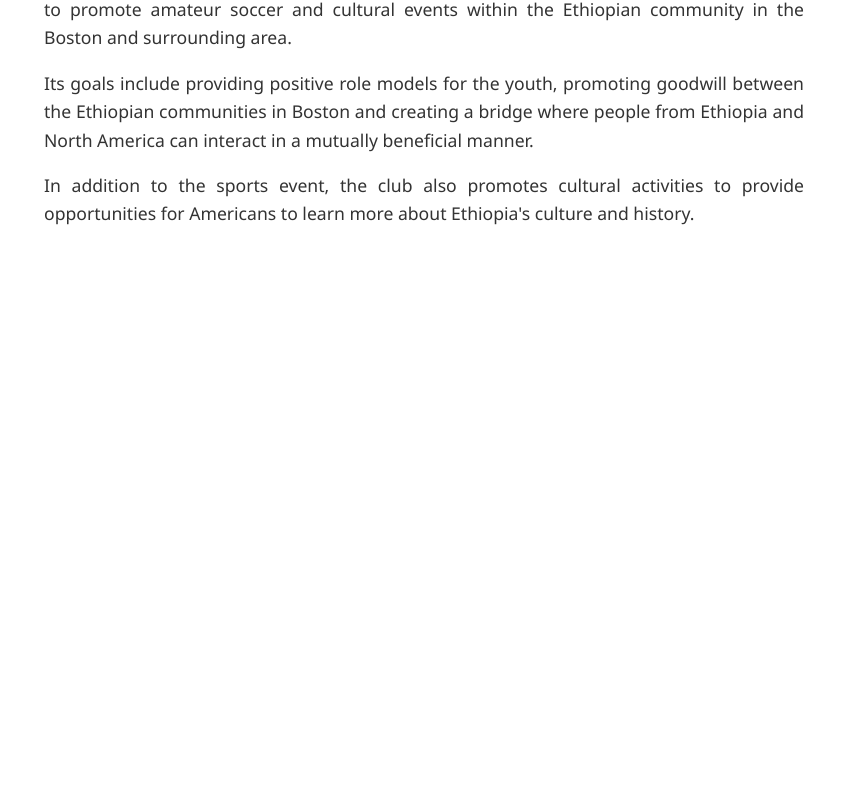
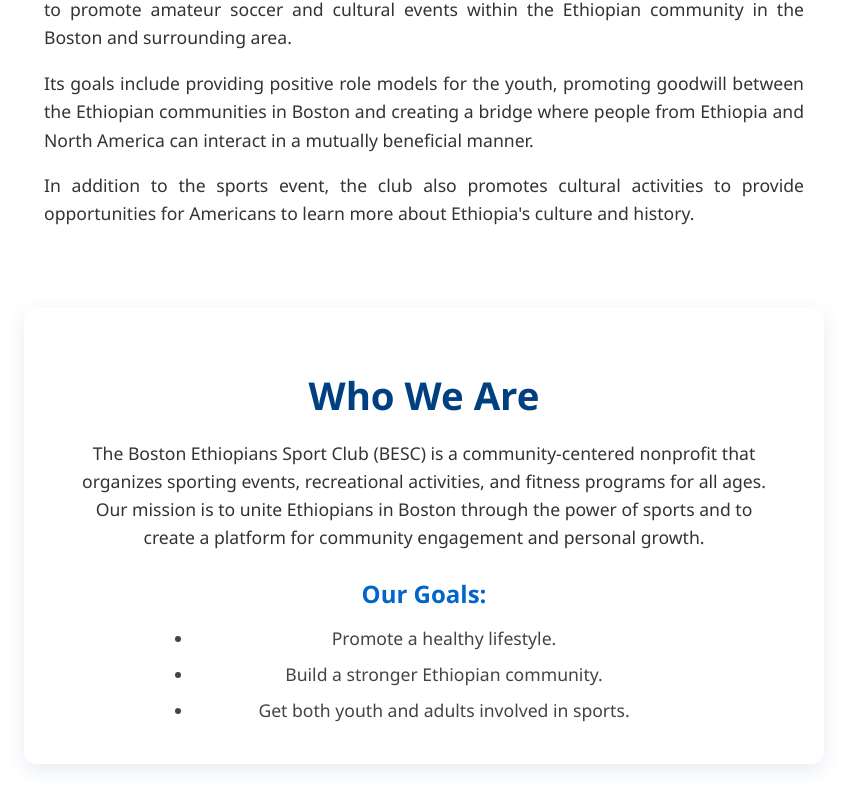
Before and after one commit to Dagimawi7/boston-ethiopians-sport-club, a React (Create React App) app: page / in a window 1280 px wide. Shown: the part 1832-2640 px from the top of the page, without its empty margins (216-1063 px from the left). Before the commit the page ends 2160 px from the top, so only its background shows below. Built offline with nearby package versions, Linux system fonts and the light colour scheme.

Commit message:
Add who we are section

```diff
--- a/src/pages/Home.css
+++ b/src/pages/Home.css
@@ -135,3 +135,56 @@
   text-align: justify;
   color: #333;
 }
+
+/*who we are*/
+.who-we-are {
+    max-width: 800px;
+    margin: 0 auto 80px;
+    padding: 30px 20px;
+    background: #ffffff;
+    border-radius: 12px;
+    box-shadow: 0 6px 20px rgba(0, 64, 128, 0.1);
+    font-family: 'Segoe UI', Tahoma, Geneva, Verdana, sans-serif;
+    color: #1a1a1a;
+  }
+
+  .who-we-are h2 {
+    color: #004080;
+    font-size: 2.4rem;
+    font-weight: 700;
+    text-align: center;
+    margin-bottom: 15px;
+  }
+
+  .who-we-are p {
+    font-size: 1.1rem;
+    line-height: 1.6;
+    margin-bottom: 25px;
+    text-align: center;
+    color: #333;
+    max-width: 700px;
+    margin-left: auto;
+    margin-right: auto;
+  }
+
+  .who-we-are h3 {
+    color: #0066cc;
+    font-size: 1.5rem;
+    font-weight: 600;
+    margin-bottom: 15px;
+    text-align: center;
+  }
+
+  .who-we-are ul {
+    list-style-type: disc;
+    padding-left: 40px;
+    max-width: 500px;
+    margin: 0 auto;
+    font-size: 1.1rem;
+    color: #444;
+  }
+
+  .who-we-are ul li {
+    margin-bottom: 10px;
+    line-height: 1.5;
+  }
--- a/src/pages/Home.js
+++ b/src/pages/Home.js
@@ -100,6 +100,7 @@
           </div>
         ))}
       </section>
+
       <section className="about-history">
             <h2>All About Boston Ethiopians Soccer Club</h2>
             <h3>Our History</h3>
@@ -114,6 +115,21 @@
             </p>
         </section>
 
+        <section className="who-we-are">
+            <h2>Who We Are</h2>
+            <p>
+                The Boston Ethiopians Sport Club (BESC) is a community-centered nonprofit that organizes sporting events, recreational activities, and fitness programs for all ages. Our mission is to unite Ethiopians in Boston through the power of sports and to create a platform for community engagement and personal growth.
+            </p>
+
+            <h3>Our Goals:</h3>
+            <ul>
+                <li>Promote a healthy lifestyle.</li>
+                <li>Build a stronger Ethiopian community.</li>
+                <li>Get both youth and adults involved in sports.</li>
+            </ul>
+        </section>
+
+
     </div>
 
   );
```
